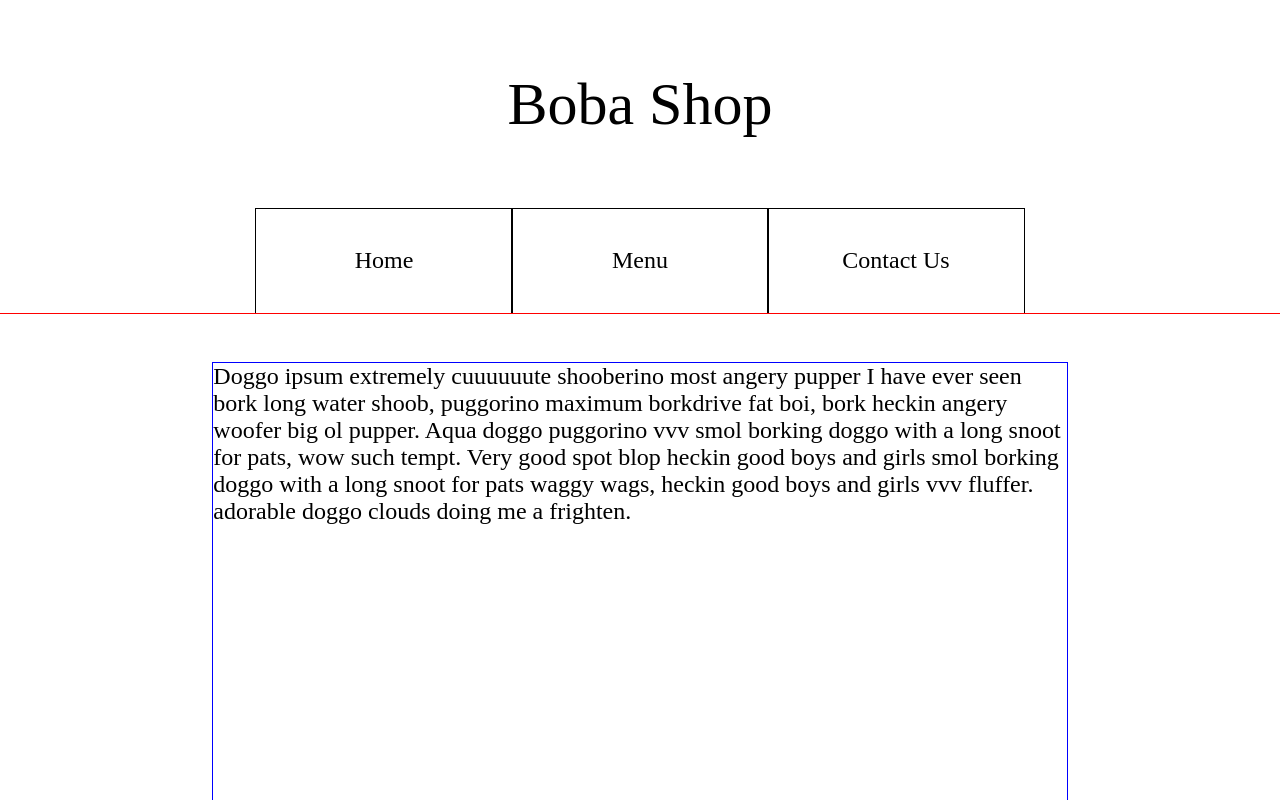
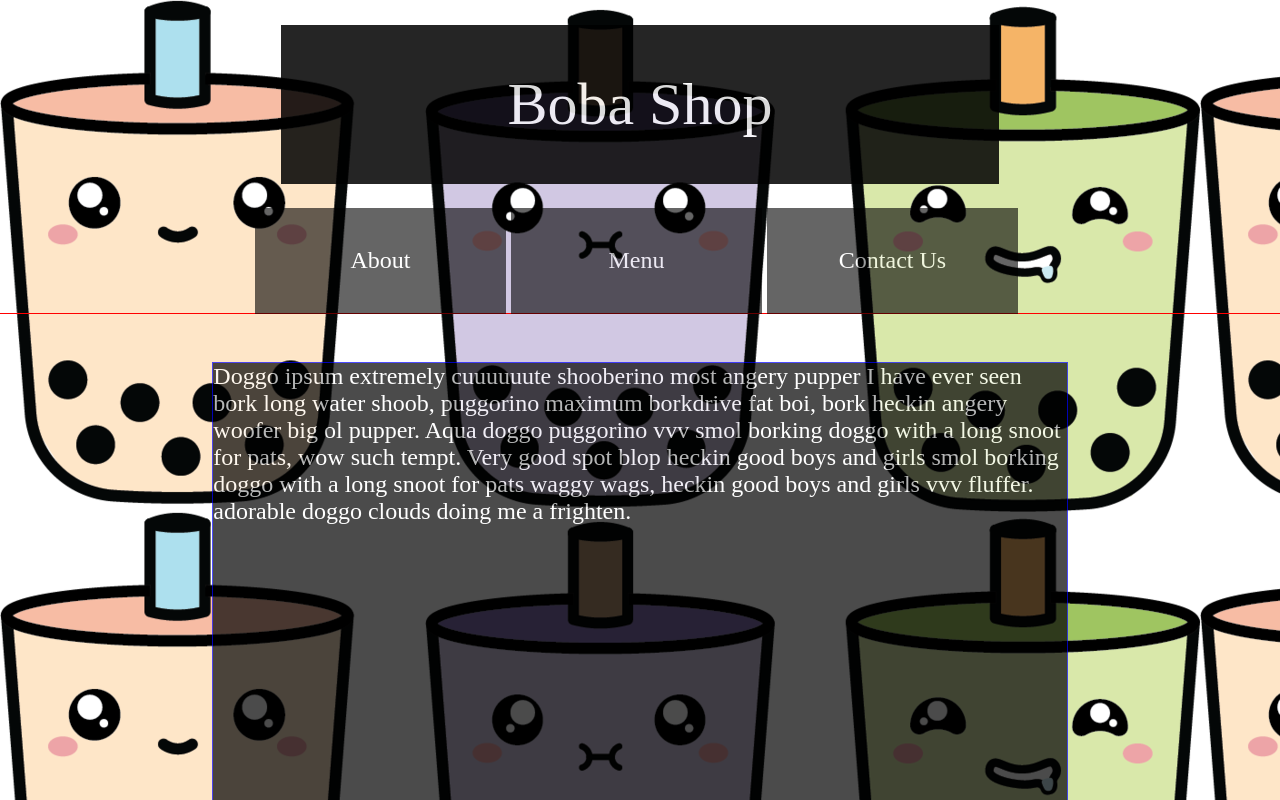
Before and after one commit to JMathiak/odin-restaurant-page, a website built with webpack: page dist/index.html in a window 1280 px wide. Built offline with nearby package versions, Linux system fonts and the light colour scheme.

Commit message:
Added a background image, created header using JS

```diff
--- /dev/null
+++ b/src/header.js
@@ -0,0 +1,14 @@
+import createLink from "./links";
+import createTitle from "./title";
+const createHeader = () => {
+  let div = document.querySelector("#content");
+  let head = document.createElement("div");
+  head.className = "header";
+  div.appendChild(head);
+  createTitle();
+  createLink(1, "About");
+  createLink(2, "Menu");
+  createLink(3, "Contact Us");
+};
+
+export default createHeader;
--- a/src/index.js
+++ b/src/index.js
@@ -1 +1,7 @@
 import "./style.css";
+import header from "./header";
+function page() {
+  header();
+}
+
+document.querySelector("#content").appendChild(page());
--- /dev/null
+++ b/src/links.js
@@ -0,0 +1,9 @@
+const createLink = (num, text) => {
+  let div = document.querySelector(".header");
+  let btn = document.createElement("div");
+  btn.innerHTML = text;
+  btn.classList.add("link-" + num);
+  div.appendChild(btn);
+};
+
+export default createLink;
--- a/src/style.css
+++ b/src/style.css
@@ -15,6 +15,7 @@ body {
 
   height: 100%;
   overflow: auto;
+  background: url(../src/boba.png);
 }
 
 .header {
@@ -33,6 +34,10 @@ body {
   justify-content: center;
   align-items: center;
   font-size: 60px;
+  background: black;
+  opacity: 0.85;
+  color: white;
+  margin: 25px;
 }
 .link-1 {
   grid-area: l1;
@@ -52,10 +57,18 @@ body {
   justify-content: center;
   outline: 1px solid black;
   font-size: 24px;
+  color: white;
+  cursor: pointer;
+  background: black;
+  opacity: 0.6;
+  margin-right: 7px;
 }
 .display {
   grid-area: dis;
   outline: solid 1px blue;
   margin-top: 50px;
   font-size: 24px;
+  color: white;
+  opacity: 0.7;
+  background: black;
 }
--- /dev/null
+++ b/src/title.js
@@ -0,0 +1,9 @@
+const createTitle = () => {
+  let div = document.querySelector(".header");
+  let title = document.createElement("div");
+  title.innerHTML = "Boba Shop";
+  title.className = "title";
+  div.appendChild(title);
+};
+
+export default createTitle;
--- a/webpack.config.js
+++ b/webpack.config.js
@@ -12,6 +12,10 @@ module.exports = {
         test: /\.css$/i,
         use: ["style-loader", "css-loader"],
       },
+      {
+        test: /\.(png|svg|jpg|jpeg|gif)$/i,
+        type: "asset/resource",
+      },
     ],
   },
 };
```
Also changed, not shown: dist/a18ba33ec390d9372680.png (added), dist/ebbde43ba79e8d8743aa.jpg (added), dist/index.html, dist/main.js, src/boba.png (added), src/neonboba.jpg (added).
